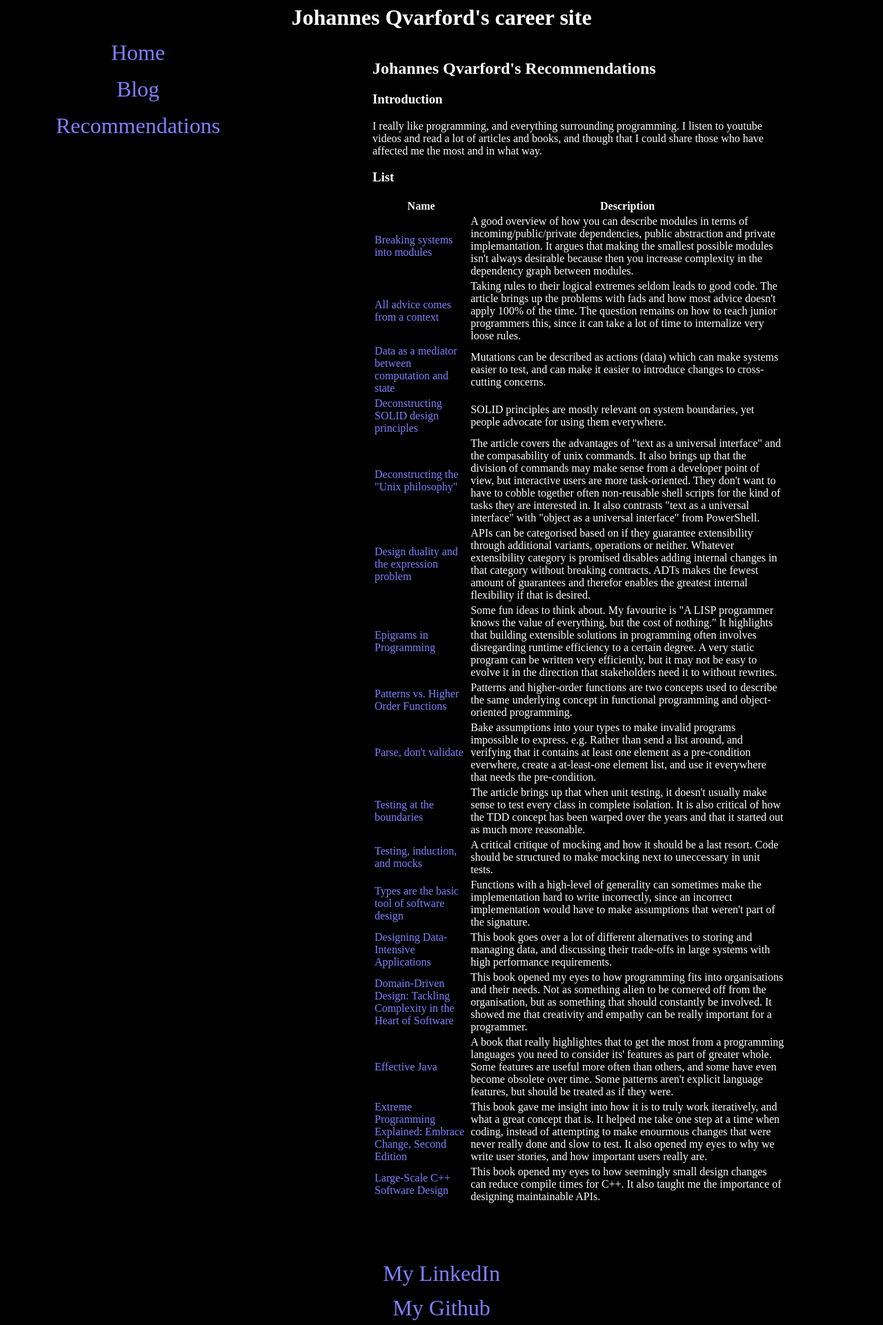
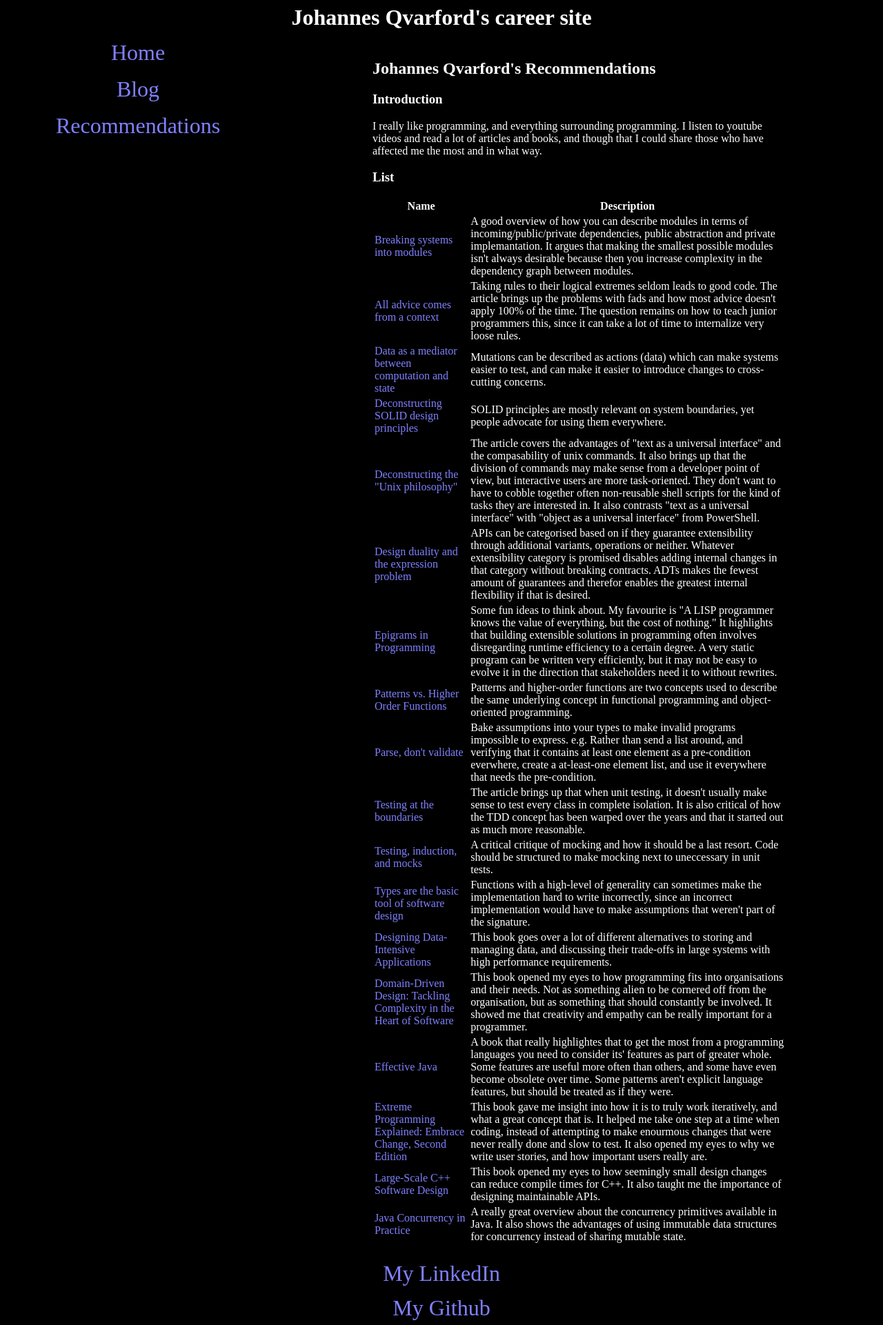
Before and after one commit to johannes-qvarford/johannes-qvarford.github.io, a Jekyll site: the page built from recommendations/index.html, in a window 1280 px wide. Shown: the whole page at 69% size. Built offline with Jekyll 4.4.1, drawn with Linux system fonts in a browser that asks for light colours.

Commit message:
Java Concurrency in Practice

```diff
--- a/recommendations/index.html
+++ b/recommendations/index.html
@@ -96,6 +96,12 @@ recommendations:
     review: |
       This book opened my eyes to how seemingly small design changes can reduce compile times for C++.
       It also taught me the importance of designing maintainable APIs.
+  - name: Java Concurrency in Practice
+    link: https://jcip.net/
+    review: |
+      A really great overview about the concurrency primitives available in Java.
+      It also shows the advantages of using immutable data structures for concurrency
+      instead of sharing mutable state.
 ---
 <!--
   - name: T
@@ -106,7 +112,7 @@ recommendations:
 <!--
   TODO:
 
-https://jcip.net/
+
 https://www.poodr.com/
 https://www.lua.org/pil/
 https://www.oreilly.com/library/view/the-art-of/9781449318482/
```
